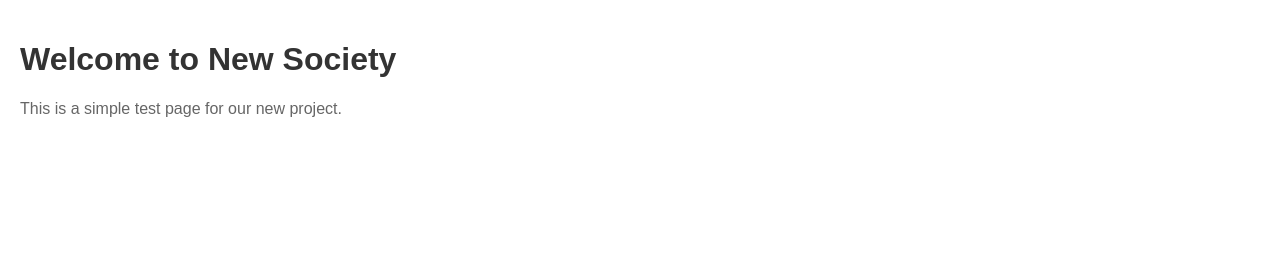
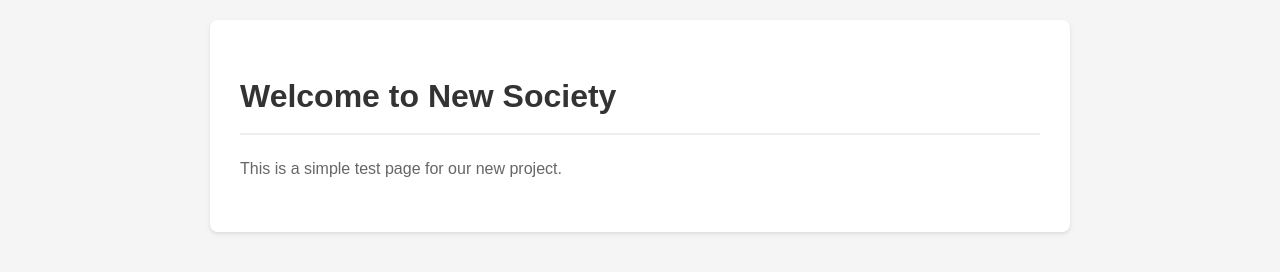
Before and after one commit to cloudoi-kuku/new-society-test, a plain HTML site: page index.html in a window 1280 px wide. Drawn offline with Linux system fonts and the light colour scheme.

Commit message:
Add more CSS styling

```diff
--- a/index.html
+++ b/index.html
@@ -9,17 +9,32 @@
             font-family: Arial, sans-serif;
             margin: 0;
             padding: 20px;
+            background-color: #f5f5f5;
+            line-height: 1.6;
+        }
+        .container {
+            max-width: 800px;
+            margin: 0 auto;
+            background-color: white;
+            padding: 30px;
+            border-radius: 8px;
+            box-shadow: 0 2px 4px rgba(0,0,0,0.1);
         }
         h1 {
             color: #333;
+            border-bottom: 2px solid #eee;
+            padding-bottom: 10px;
         }
         p {
             color: #666;
+            margin: 20px 0;
         }
     </style>
 </head>
 <body>
-    <h1>Welcome to New Society</h1>
-    <p>This is a simple test page for our new project.</p>
+    <div class="container">
+        <h1>Welcome to New Society</h1>
+        <p>This is a simple test page for our new project.</p>
+    </div>
 </body>
 </html>
```
